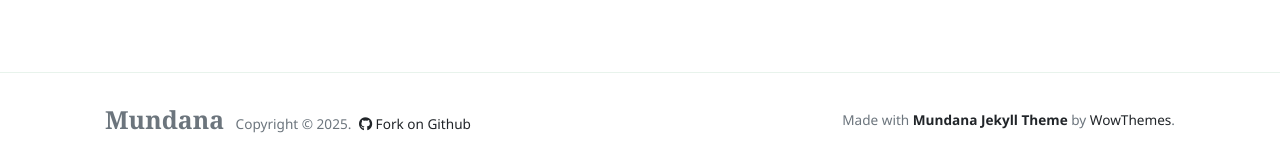
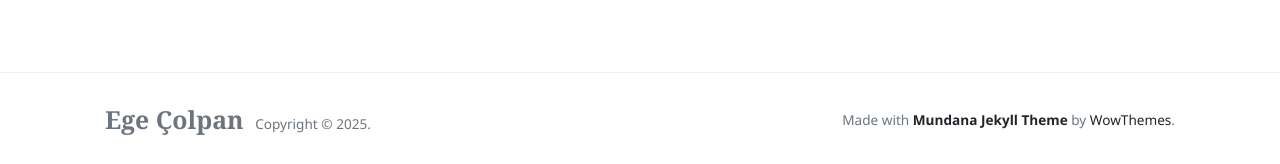
Before and after one commit to egecolpan/egecolpan.github.io, a Jekyll site: the page built from index.html, in a window 1280 px wide and 1209 px high. Shown: the part 1042-1206 px from the top of the window. Built offline with Jekyll 4.4.1, drawn with Linux system fonts in a browser that asks for light colours; nearby versions of some CDN libraries; the list of posts is cut into pages by our own code.

Commit message:
Update default.html

```diff
--- a/_layouts/default.html
+++ b/_layouts/default.html
@@ -77,12 +77,8 @@
         <div class="container">
         <div class="row align-items-center justify-content-between">
             <div>
-                <span class="navbar-brand mr-2 mb-0"><strong>Mundana</strong></span>
+                <span class="navbar-brand mr-2 mb-0"><strong>Ege Çolpan</strong></span>
                 <span>Copyright © <script>document.write(new Date().getFullYear())</script>.</span>
-
-                <!--  Github Repo Star Btn-->
-                <a class="text-dark ml-1" target="_blank" href="https://github.com/wowthemesnet/mundana-theme-jekyll"><i class="fab fa-github"></i> Fork on Github</a>
-
             </div>
             <div>
                 Made with <a target="_blank" class="text-dark font-weight-bold" href="https://www.wowthemes.net/mundana-jekyll-theme/"> Mundana Jekyll Theme </a> by <a class="text-dark" target="_blank" href="https://www.wowthemes.net">WowThemes</a>.
```
